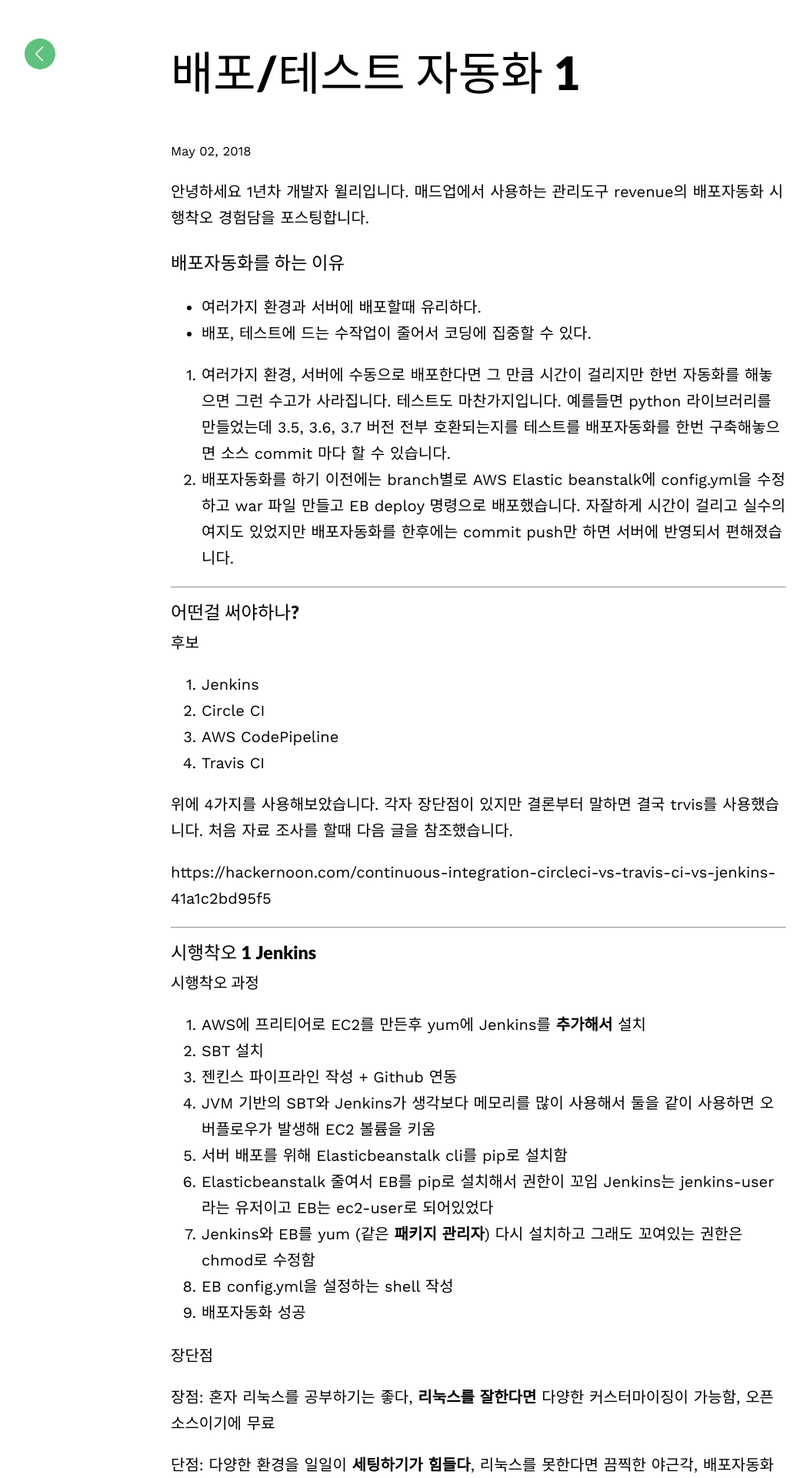
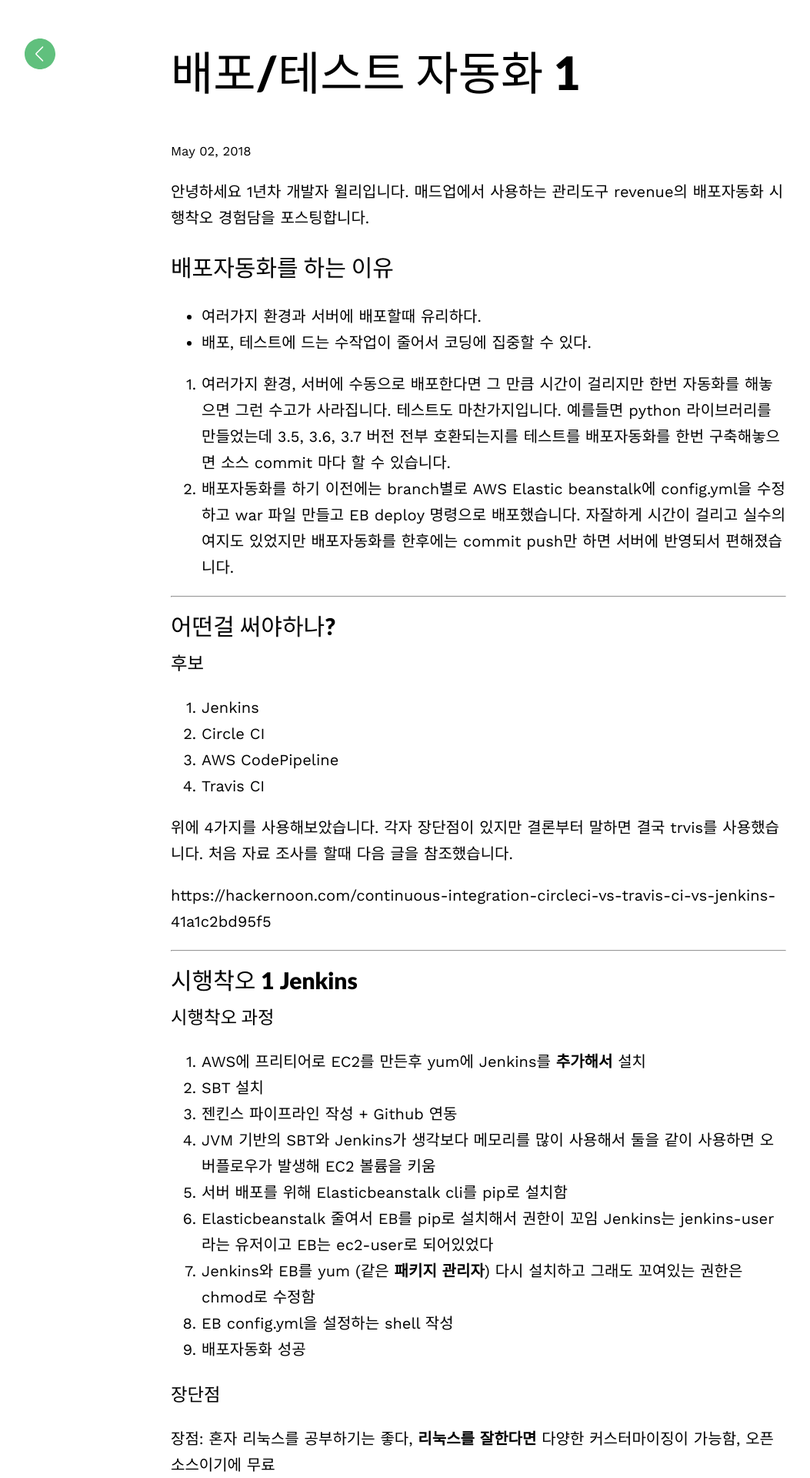
Before and after one commit to madup-inc/madup-inc.github.io, a Jekyll site: the page built from _posts/2018-05-02-travis1.md, in a window 1280 px wide. Shown: the top 1920 px of the page at 77% size, without its empty margins (18-1071 px from the left). Built offline with Jekyll 4.4.1, drawn with Linux system fonts in a browser that asks for light colours; some web fonts are replaced.

Commit message:
제목 크기 수정

````diff
--- a/_posts/2018-05-02-travis1.md
+++ b/_posts/2018-05-02-travis1.md
@@ -5,7 +5,8 @@
 
 안녕하세요 1년차 개발자 윌리입니다. 매드업에서 사용하는 관리도구 revenue의 배포자동화 시행착오 경험담을 포스팅합니다.
 
-### 배포자동화를 하는 이유
+
+## 배포자동화를 하는 이유
 
 * 여러가지 환경과 서버에 배포할때 유리하다.
 * 배포, 테스트에 드는 수작업이 줄어서 코딩에 집중할 수 있다.
@@ -15,11 +16,13 @@
 1. 배포자동화를 하기 이전에는 branch별로 AWS Elastic beanstalk에 config.yml을 수정하고 war 파일 만들고 EB deploy 명령으로 배포했습니다. 자잘하게 시간이 걸리고 실수의 여지도 있었지만 배포자동화를 한후에는
 commit push만 하면 서버에 반영되서 편해졌습니다.
 
+
 - - -
 
-### 어떤걸 써야하나?
 
-#### 후보
+## 어떤걸 써야하나?
+
+### 후보
 
 1. Jenkins
 1. Circle CI
@@ -34,9 +37,10 @@
 
 - - -
 
-### 시행착오 1 Jenkins
 
-#### 시행착오 과정
+## 시행착오 1 Jenkins
+
+### 시행착오 과정
 
 1. AWS에 프리티어로 EC2를 만든후 yum에 Jenkins를 **추가해서** 설치
 1. SBT 설치
@@ -49,7 +53,8 @@
 1. EB config.yml을 설정하는 shell 작성
 1. 배포자동화 성공
 
-#### 장단점
+
+### 장단점
 
 장점: 혼자 리눅스를 공부하기는 좋다, **리눅스를 잘한다면** 다양한 커스터마이징이 가능함, 오픈소스이기에 무료
 
@@ -57,7 +62,8 @@
 
 결론: jenkins 자체는 무료지만 **서버는 유료** 리눅스 사용에 미숙하고 개인 프로젝트가 아니라면 사용하는데 예매함
 
-#### Jenkins 사용 후기
+
+### Jenkins 사용 후기
 
 고등학교 1학년 이후로 오랫만에 리눅스로 이것저것 삽질하는 경험 자체는 생각보다 재미있긴했지만 회사 프로젝트로 jenkins를
 하기에는 시간이 너무 많이 들고 지속적인 서버 관리가 필요했습니다. jenkins 자체도 무료지만 결국 서버 비용이 들기에
@@ -68,11 +74,13 @@
 
 리이로이이~ 젠킨스!!!
 
+
 - - -
 
-### 시행착오 2 Circle CI
 
-#### 시행착오 과정
+## 시행착오 2 Circle CI
+
+### 시행착오 과정
 
 1. 테스트를 위해 Circle CI 무료 버전을 사용
 1. Circle CI 자료조사; **Docker 기반**으로 환경을 구성하기에 **Docker와 매우 흡사함**
@@ -113,7 +121,7 @@
 ```
 
 
-#### 장단점
+### 장단점
 
 장점: Jenkins의 비해 매우 쉬움, 설치해야될 패키지가 많을 수록 빠름, 도커기반, 클라우드 환경, 빌드 배포 테스트를 각 step 별로 나눠서 가능함
 
@@ -122,16 +130,20 @@
 
 결론: 도커
 
-#### Circle CI 사용 후기
+
+### Circle CI 사용 후기
 
 빌드, 배포, 테스트를 각 step별로 할려면 Jenkins에서는 groovy코드를 짜야하고 Travis CI에서는 아직 베타 기능인데
 yml에서 간단하게 사용할 수 있는점이 좋있다. 하지만 AWS 중에 EB 와의 연동이 불편했고 도커와 다른점을 느끼기 힘들었다. 그래서 일단 다른 툴도 써보기로 했다.
 
+
+
 - - -
 
-### 시행착오 3 AWS CodePipeline
 
-#### 시행착오 과정
+## 시행착오 3 AWS CodePipeline
+
+### 시행착오 과정
 
 1. 사수인 제이슨이 먼저 pipeline을 사용함
 1. 그 동안에 너무 고생을 많이 해서 제이슨님이 한 yml을 참조함
@@ -168,7 +180,9 @@
     - target/scala-2.12/revenue-api_2.12-0.1.0-SNAPSHOT.war
 ```
 
-#### 장단점
+
+### 장단점
+
 
 장점: EB 배포 자체는 별다른 노력이 필요없음, 간단함
 
@@ -176,13 +190,18 @@
 
 결론: 다 좋은데, 이상하게 삽질을 많이 하게됨
 
-#### pipeline 사용 후기
+
+### pipeline 사용 후기
+
 
 심플한것은 좋았으나 마지막 6번 문제를 해결하고 싶지않아 결국 **Travis CI** 를 쓰기로 결정했습니다.
 
+
 - - -
 
-### 후기
+
+## 후기
+
 
 고등학교 시절 처음 써보는 언어로 프로젝트를 했었습니다. (주로 PHP, python3) 처음에는 무작적 코딩부터 시작했다가 코드량이 늘어나면서 나중에는 소스 관리도 안되고 개발하는 시간보다는
 리서치와 빌드, 배포로 시간을 다 까먹고 프로젝트가 망한 경험이 있습니다. 그 후로 코딩 외적인 주석이나 테스트, 배포 자동화, 일정관리의 중요성을 깨달았지만
````
